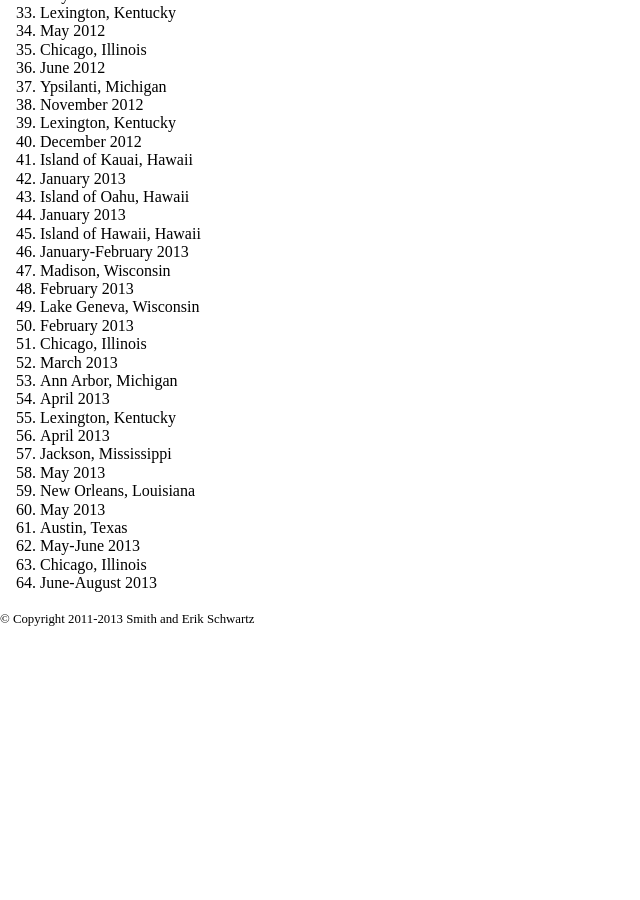
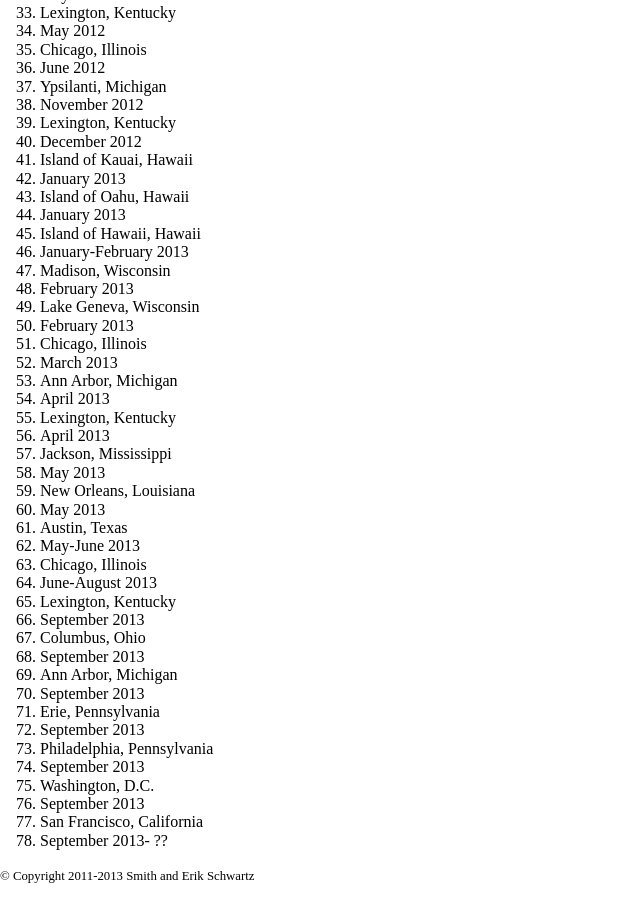
Before and after one commit to smithschwartz/schwartzography, a Jekyll site: the page built from flight-path/index.html, in a window 1280 px wide and 900 px high, scrolled down 1482 px. Shown: the whole window, without its empty margins (0-640 px from the left). Built offline with Jekyll 4.4.1, drawn with Linux system fonts in a browser that asks for light colours; nearby versions of some CDN libraries; library files that are not in the unit come from our copies; before the commit the page ends 2125 px from its top, so only the background shows below that.

Commit message:
Update Flight Path

```diff
--- a/flight-path/index.html
+++ b/flight-path/index.html
@@ -105,4 +105,25 @@ carousel_text: Flight Path
 
 <li class="path-city">Chicago, Illinois</li>
 <li class="date">June-August 2013</li>
+
+<li class="path-city">Lexington, Kentucky</li>
+<li class="date">September 2013</li>
+
+<li class="path-city">Columbus, Ohio</li>
+<li class="date">September 2013</li>
+
+<li class="path-city">Ann Arbor, Michigan</li>
+<li class="date">September 2013</li>
+
+<li class="path-city">Erie, Pennsylvania</li>
+<li class="date">September 2013</li>
+
+<li class="path-city">Philadelphia, Pennsylvania</li>
+<li class="date">September 2013</li>
+
+<li class="path-city">Washington, D.C.</li>
+<li class="date">September 2013</li>
+
+<li class="path-city">San Francisco, California</li>
+<li class="date">September 2013- ??</li>
 </ol>
```
